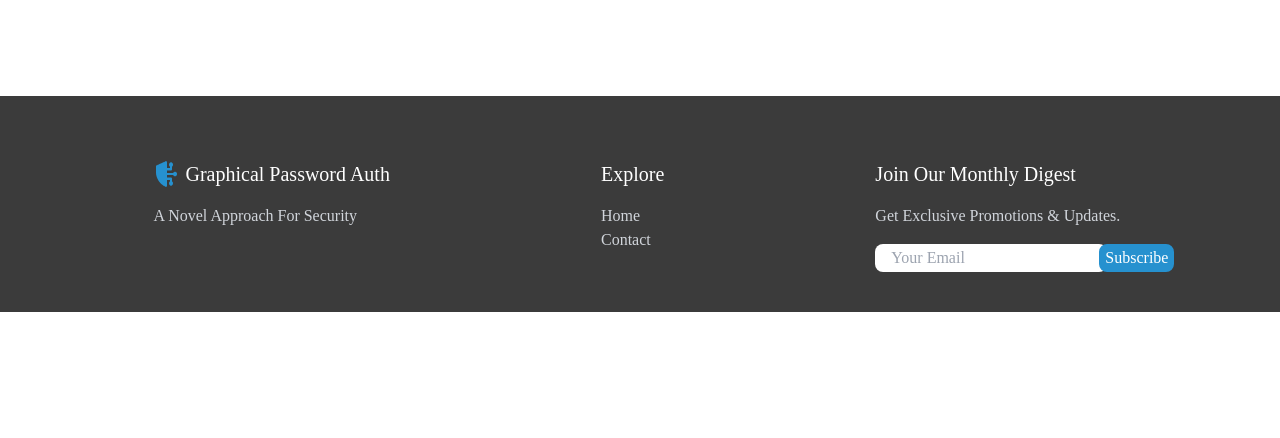
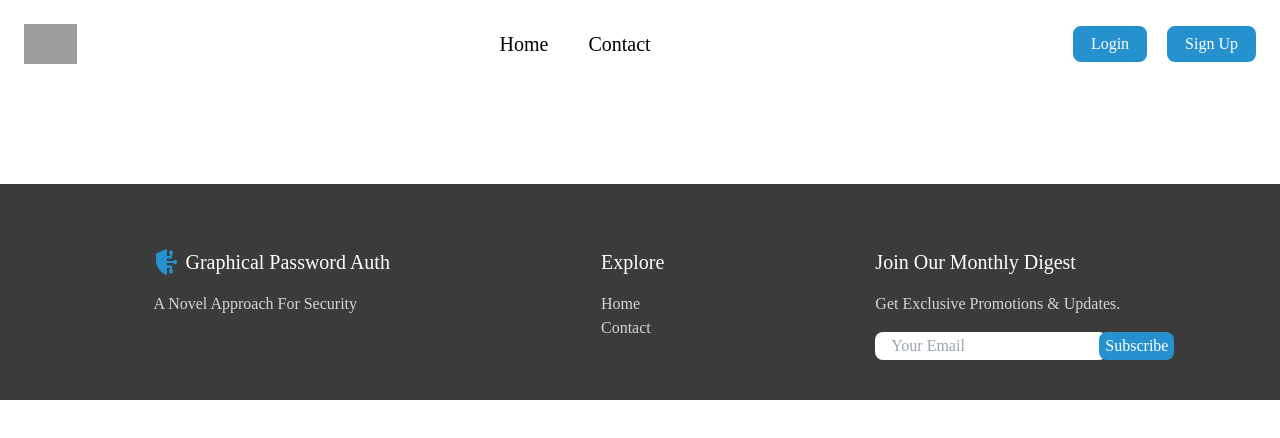
Before and after one commit to Rahilsamani/GraphiLock, a React (Create React App) app in the folder client/: page /signup in a window 1280 px wide. Shown: the top 438 px of the page. Built offline with nearby package versions, Linux system fonts and the light colour scheme; grey boxes are pictures that could not be loaded.

Commit message:
add navbar

```diff
--- a/client/public/index.html
+++ b/client/public/index.html
@@ -4,22 +4,13 @@
 <head>
   <meta charset="utf-8" />
   <meta name="viewport" content="width=device-width, initial-scale=1" />
-  <title>React & Tailwind CSS Starter Pack</title>
+  <link rel="shortcut icon" href="./logo.png" type="image/x-icon">
+  <title>GraphiLock</title>
 </head>
 
 <body>
   <noscript>You need to enable JavaScript to run this app.</noscript>
   <div id="root"></div>
-  <!--
-      This HTML file is a template.
-      If you open it directly in the browser, you will see an empty page.
-
-      You can add webfonts, meta tags, or analytics to this file.
-      The build step will place the bundled scripts into the <body> tag.
-
-      To begin the development, run `npm start` or `yarn start`.
-      To create a production bundle, use `npm run build` or `yarn build`.
-    -->
 </body>
 
 </html>
--- a/client/src/App.jsx
+++ b/client/src/App.jsx
@@ -1,10 +1,12 @@
 import { Route, Routes } from "react-router-dom";
 import Home from "./pages/Home";
 import Footer from "./components/Footer";
+import Navbar from "./components/Navbar";
 
 const App = () => {
   return (
     <div>
+      <Navbar />
       <Routes>
         <Route path="/" element={<Home />} />
       </Routes>
--- /dev/null
+++ b/client/src/components/Navbar.jsx
@@ -0,0 +1,38 @@
+import { Link } from "react-router-dom";
+
+const Navbar = () => {
+  return (
+    <div className="md:p-6 py-2 px-4 flex justify-between items-center">
+      {/* Logo */}
+      <Link to="/">
+        <img src="../assets/logo.png" alt="logo" className="h-10" />
+      </Link>
+
+      {/* Nav Elements */}
+      <div className="font-['Work_Sans'] text-black hidden md:flex items-center gap-10">
+        <Link to="/">
+          <p className="hover:text-gray-600 text-xl cursor-pointer">Home</p>
+        </Link>
+        <Link to="/contact">
+          <p className="hover:text-gray-600 cursor-pointer text-xl">Contact</p>
+        </Link>
+      </div>
+
+      {/* Buttons */}
+      <div className="font-['Work_Sans'] text-black hidden md:flex items-center gap-5">
+        <Link to="/login">
+          <button className="transition duration-500 ease-in-out bg-[#2691CF] rounded-lg px-4 py-1 border-[#2691CF] border-2 hover:bg-transparent text-white hover:text-black">
+            Login
+          </button>
+        </Link>
+        <Link to="/signup">
+          <button className="transition duration-500 ease-in-out bg-[#2691CF] rounded-lg px-4 py-1 border-[#2691CF] border-2 hover:bg-transparent text-white hover:text-black">
+            Sign Up
+          </button>
+        </Link>
+      </div>
+    </div>
+  );
+};
+
+export default Navbar;
```
Also changed, not shown: client/public/logo.png (added), client/src/assets/logo.png (added).
